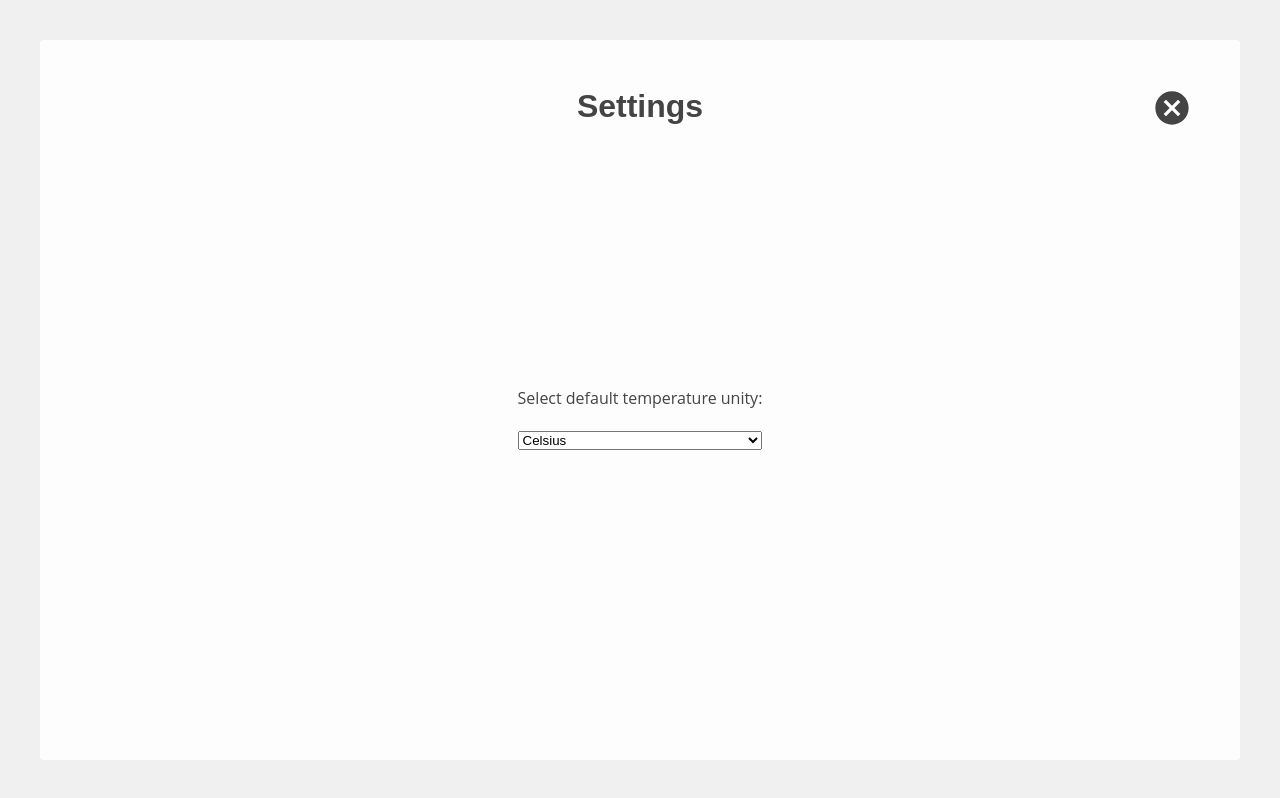
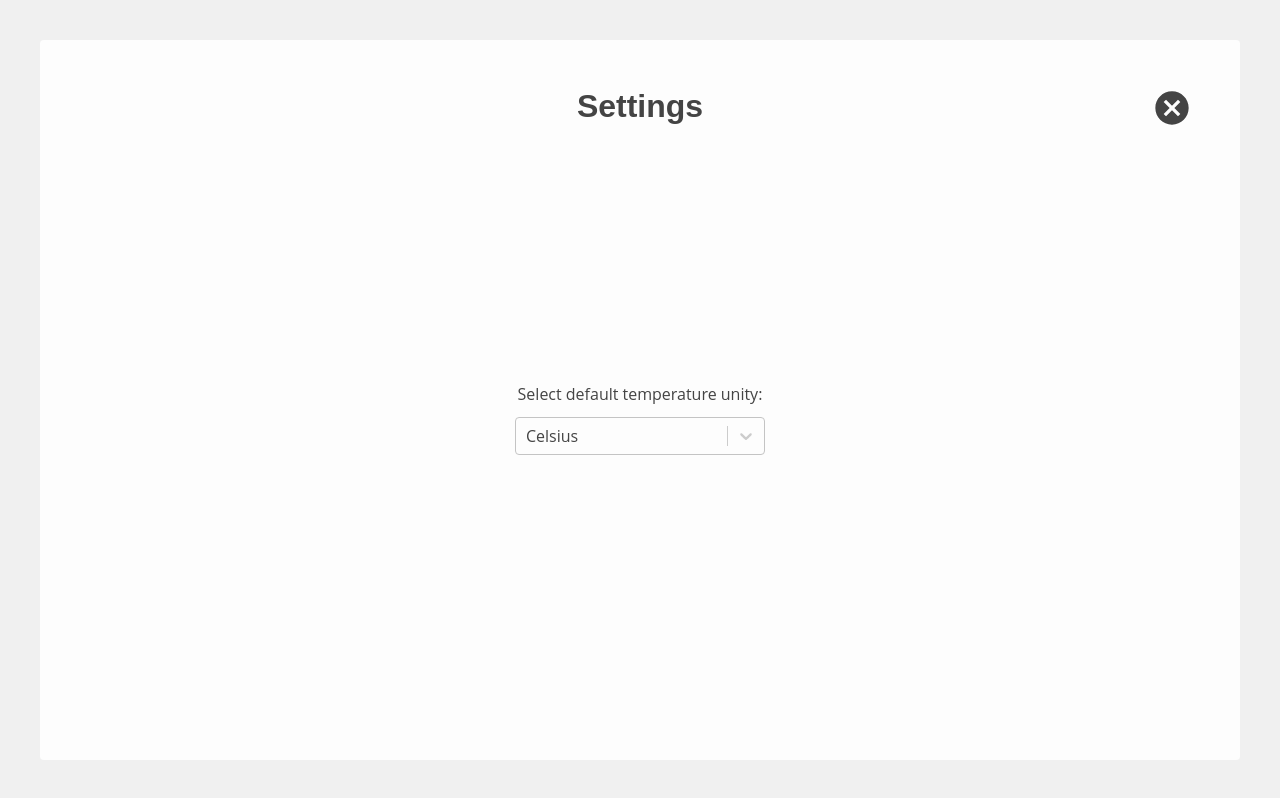
Before and after one commit to Azzyew/kanda-weather-dashboard, a React (Create React App) app: page / in a window 1280 px wide. Both pictures are taken after a click on the button 1187 px from the left and 67 px from the top of the page. Built offline with nearby package versions, Linux system fonts and the light colour scheme.

Commit message:
add temperature options in settings

```diff
--- /dev/null
+++ b/src/components/Settings/Options/index.jsx
@@ -0,0 +1,32 @@
+import { useState } from "react"
+import Select from "react-select"
+import OptionsContainer from "./style"
+import {
+  controlStyles,
+  optionStyles,
+  valueStyles,
+  menuStyles
+} from '../../SelectInput/style'
+
+export function Options() {
+  const [temperatureUnity, setTemperatureUnity] = useState({ value: "C", label: "Celsius" })
+  const temperatureOptions = [
+    { value: "C", label: "Celsius" },
+    { value: "F", label: "Fahrenheit" }
+  ]
+
+  return (
+    <OptionsContainer>
+      <p>Select default temperature unity:</p>
+      <Select value={temperatureUnity} options={temperatureOptions}
+            isSearchable={false} onChange={e => setTemperatureUnity(e)}
+            styles={{
+                control: controlStyles,
+                menu: menuStyles,
+                option: optionStyles,
+                singleValue: valueStyles,
+            }}
+        />
+    </OptionsContainer>
+  )
+}
--- /dev/null
+++ b/src/components/Settings/Options/style.js
@@ -0,0 +1,13 @@
+import styled from 'styled-components'
+
+const OptionsContainer = styled.div`
+    flex: 1;
+    display: flex;
+    justify-content: center;
+    flex-direction: column;
+
+    p {
+        margin-bottom: .75rem;
+    }
+`
+export default OptionsContainer
--- a/src/components/Settings/index.jsx
+++ b/src/components/Settings/index.jsx
@@ -1,6 +1,8 @@
 import { useState } from "react"
 import { SettingsButton } from "./Button"
 import { Close } from "../../svg/icons/Close"
+import { Options } from "./Options"
+
 import SettingsContainer, { ModalStyles } from "./style"
 import "./style.css"
 
@@ -27,15 +29,7 @@ export function Settings() {
 
           <h1>Settings</h1>
 
-          <div className="options">
-            {/* exemplo bobo pra preencher espaço */}
-            <p>Select default temperature unity:</p>
-            <br />
-            <select name="" id="">
-              <option value="C">Celsius</option>
-              <option value="F">Fahrenheit</option>
-            </select>
-          </div>
+          <Options />
         </SettingsContainer>
       </Modal>
     </>
--- a/src/components/Settings/style.js
+++ b/src/components/Settings/style.js
@@ -19,13 +19,6 @@ const SettingsContainer = styled.div`
       right: 0;
     }
   }
-
-  .options {
-    flex: 1;
-    display: flex;
-    justify-content: center;
-    flex-direction: column;
-  }
 `
 
 export default SettingsContainer
```
